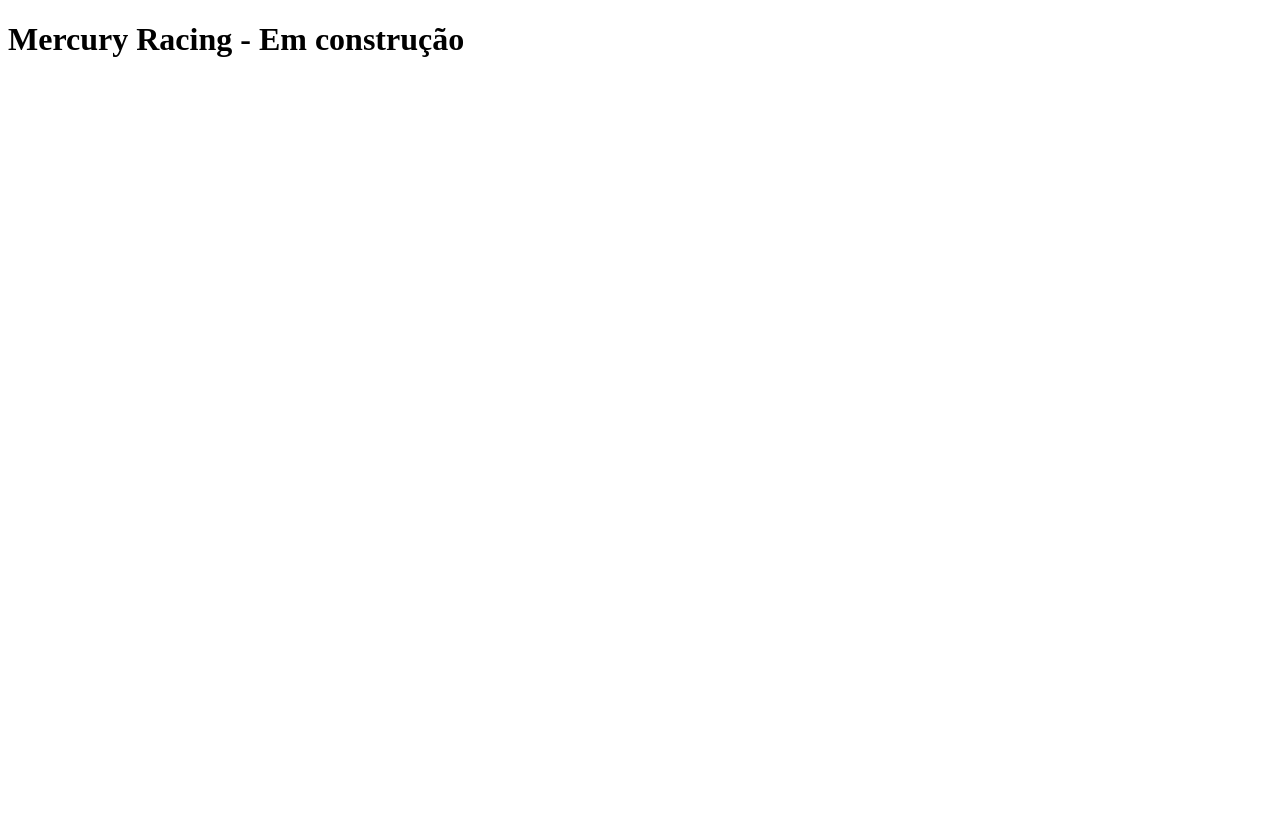
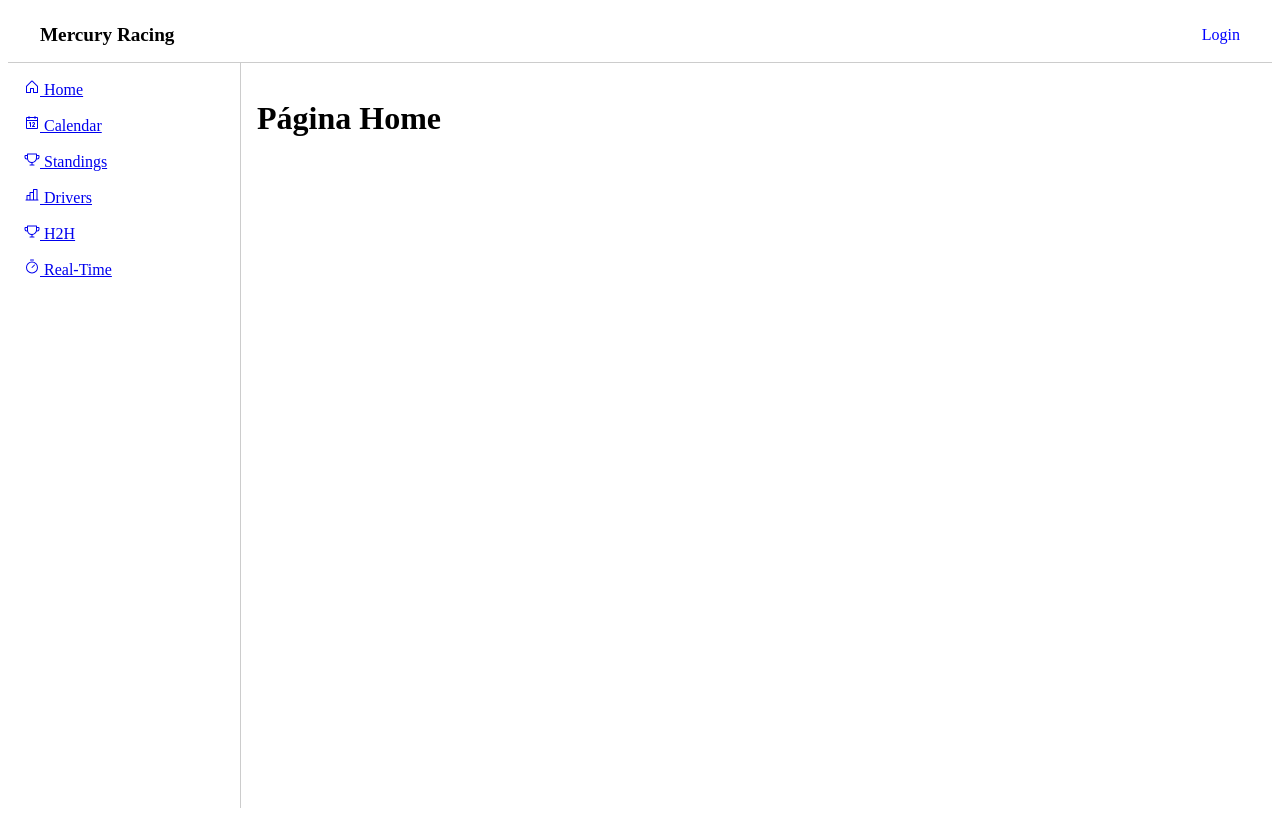
Before and after one commit to franssoares/mercury-racing, a React (Vite) app: page / in a window 1280 px wide. Built offline with nearby package versions, Linux system fonts and the light colour scheme.

Commit message:
feat(router): configure routes and navigation nesting

```diff
--- a/src/App.tsx
+++ b/src/App.tsx
@@ -1,8 +1,33 @@
+import { BrowserRouter, Routes, Route } from "react-router-dom";
+import { Layout } from "./components/Layout";
+import { Home } from "./pages/Home";
+import { Standings } from "./pages/Standings";
+import { Calendar } from "./pages/Calendar";
+import { Login } from "./pages/Login";
+import { NotFound } from "./pages/NotFound";
+import { Realtime } from "./pages/Realtime";
+import { DriverProfile } from "./pages/DriverProfile";
+import { H2H } from "./pages/H2H";
+import { AppDashboard } from "./pages/AppDashboard";
+
 function App() {
     return (
-        <div>
-            <h1>Mercury Racing - Em construção</h1>
-        </div>
+        <BrowserRouter>
+            <Layout>
+                <Routes>
+                    <Route path="/" element={<Home />} />
+                    <Route path="/standings" element={<Standings />} />
+                    <Route path="/calendar" element={<Calendar />} />
+                    <Route path="/drivers" element={<DriverProfile />} />
+                    <Route path="/login" element={<Login />} />
+                    <Route path="/app" element={<AppDashboard />}>
+                        <Route path="h2h" element={<H2H />} />
+                        <Route path="realtime" element={<Realtime />} />
+                    </Route>
+                    <Route path="*" element={<NotFound />} />
+                </Routes>
+            </Layout>
+        </BrowserRouter>
     );
 }
 
```
